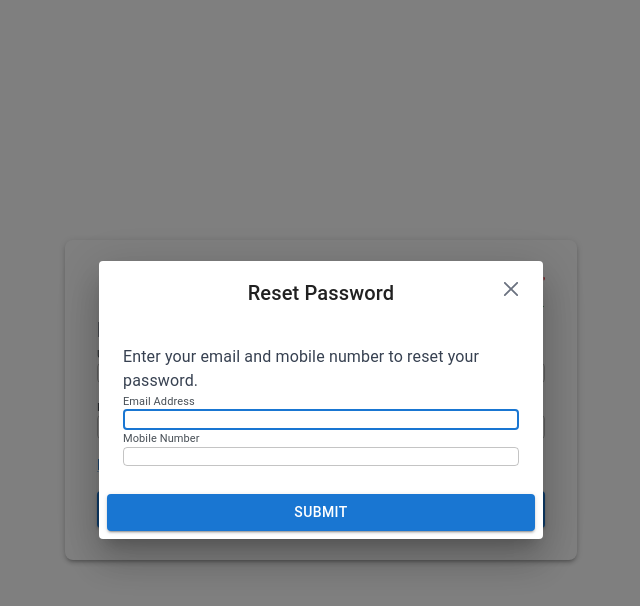
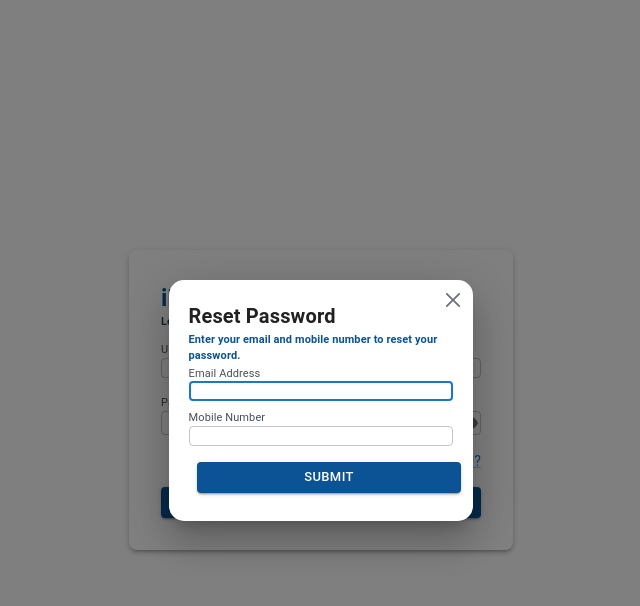
Before and after one commit to Parmanandimarsar/imarsarlims, a React (Create React App) app: page /login in a window 1280 px wide. Both pictures are taken after a click on the link "Forgot password?". Shown: the top 606 px of the page, without its empty margins (319-959 px from the left). Built offline with nearby package versions, Linux system fonts and the light colour scheme.

Commit message:
dragand drop

```diff
--- a/src/App.css
+++ b/src/App.css
@@ -18,9 +18,10 @@
   /* background: linear-gradient(170deg, rgba(41, 109, 152, 1) 10%, rgba(0, 0, 25, 1) 100%) !important */
   background: linear-gradient(
     178deg,
-    rgba(41, 109, 152, 1) 70%,
+    #296d98 70%,
     #fc3752 100%
   ) !important;
+
 }
 input{
   font-size: 10px !important;
@@ -118,9 +119,12 @@ height: 0px !important;
   background-color: navy !important;
 }
 /* field checkbox */
-/* .MuiTypography-root {
+.MuiTypography-root {
+  /* font-size: 11px !important;  */
+}
+.MuiTypography-body1{
   font-size: 11px !important;
-} */
+}
 /* .MuiList-root{
   padding-top: 0px !important;
   padding-bottom: 0px !important;
@@ -263,3 +267,20 @@ padding: 0px !important;
 .MuiTabs-scroller::-webkit-scrollbar-thumb:hover {
   background-color: #555;
 }
+
+
+/* modal /dailogbox */
+.MuiDialogContent-root{
+  padding: 0px 0px !important;
+}
+.MuiDialogTitle-root{
+  padding: 0px 0px !important;
+  /* padding-top: 20px !important; */
+}
+.MuiDialog-paper{
+  border-radius: 15px !important;
+}
+/* custum table */
+.MuiTableCell-root{
+  padding: 0px !important;
+}
--- a/src/Pages/Login/ForgetPassword.js
+++ b/src/Pages/Login/ForgetPassword.js
@@ -41,14 +41,23 @@ const ForgotPassword = ({ open, onClose }) => {
     <Dialog
       open={open}
       onClose={onClose}
-      maxWidth="xs"
-      fullWidth
-      className=" relative "
-    >
-      <div className=" absolute  right-5 top-4  " onClick={onClose}>
+
+      className="ResetPassword relative "
+      sx={{
+        display: "flex",
+        alignItems: "center",
+        justifyContent: "center",
+        "& .MuiDialog-paper": {
+          borderRadius: "10px",
+          padding: "20px",
+          width: "65%",
+          maxWidth: "600px", // Controls max width
+        },
+      }}    >
+      <div className=" absolute  right-2 top-2  " onClick={onClose}>
         <RxCross2 className="text-gray-500 text-2xl" />
       </div>
-      <DialogTitle className="  text-center py-4">Reset Password</DialogTitle>
+      <DialogTitle  sx={{fontWeight:700}}>Reset Password</DialogTitle>
       <Formik
         initialValues={forgotPasswordInitialValues}
         validationSchema={forgotPasswordValidationSchema}
@@ -57,9 +66,13 @@ const ForgotPassword = ({ open, onClose }) => {
         {({ errors, touched, isSubmitting }) => (
           <Form autoComplete="off">
             <DialogContent className="pl-6 pr-6">
-              <Typography variant="body1" className="mb-4 text-gray-700 ">
+              <Typography
+              sx={{ fontWeight: "700" , fontSize:"14px" }}
+              className=" text-[#0b5394]">
                 Enter your email and mobile number to reset your password.
               </Typography>
+
+              <div className="mb-2">
               <FormLabel>Email Address</FormLabel>
               <Field
                 as={TextField}
@@ -78,6 +91,8 @@ const ForgotPassword = ({ open, onClose }) => {
                   touched.forgotPasswordEmail && errors.forgotPasswordEmail
                 }
               />
+              </div>
+              <div className="mb-2">
               <FormLabel>Mobile Number</FormLabel>
               <Field
                 as={TextField}
@@ -95,14 +110,17 @@ const ForgotPassword = ({ open, onClose }) => {
                   touched.forgotPasswordMobile && errors.forgotPasswordMobile
                 }
               />
+              </div>
             </DialogContent>
 
-            <DialogActions className=" p-4">
+            <DialogActions sx={{width:"100%" ,mx:"auto"}}>
               <Button
                 type="submit"
                 color="primary"
                 variant="contained"
-                className="w-full py-2"
+                className="w-full "
+                size="small"
+                sx={{background:"#0b5394" }}
                 disabled={isSubmitting}
               >
                 {isSubmitting ? "Submitting..." : "Submit"}
--- a/src/Pages/Login/index.js
+++ b/src/Pages/Login/index.js
@@ -15,7 +15,7 @@ import * as Yup from "yup";
 import ForgotPassword from "./ForgetPassword";
 import { useNavigate } from "react-router-dom";
 import { Visibility, VisibilityOff } from "@mui/icons-material";
-import img from "../../../src/assets/images/E-Midas Logo.png";
+import img from "../../../src/assets/images/imarsaricon.jpg";
 
 const Login = () => {
   const [open, setOpen] = useState(false);
@@ -25,7 +25,7 @@ const Login = () => {
   const loginValidationSchema = Yup.object().shape({
     email: Yup.string()
       .email("Invalid email format")
-      .required("Email is required"),
+      .required("UserName is required"),
     password: Yup.string()
       .min(6, "Password must be at least 6 characters")
       .required("Password is required"),
@@ -62,7 +62,7 @@ const Login = () => {
   return (
     <Container className="flex items-center justify-center min-h-screen bg-[#ffff]">
       <Box
-        className="w-full max-w-md p-8 bg-white shadow-md rounded-lg"
+        className="w-full max-w-[20rem] p-8 bg-white shadow-md rounded-lg"
         sx={{
           boxShadow: 3,
         }}
@@ -70,22 +70,23 @@ const Login = () => {
         <Box sx={{ display: "flex", justifyContent: "space-between" }}>
           <Box>
             <Typography
-              variant="h4"
+              variant="h5"
               component="h1"
               sx={{ fontWeight: "700" }}
-              className=" text-gray-700"
+              className=" text-[#0b5394]"
             >
-              IMARSARLIMS
+              iMARSAR-LIMS
             </Typography>
             <Typography
-              variant="h6"
+              // variant="h6"
               component="h1"
+              sx={{ fontWeight: "600" }}
               className="mb-6  font-bold text-gray-700"
             >
               Login to your Account
             </Typography>
           </Box>
-          <img src={img} alt="logo" className="w-[90px] h-[50px]" />
+          <img src={img} alt="logo" className="w-[90px] h-[59px]" />
         </Box>
         <Formik
           initialValues={initialValues}
@@ -135,11 +136,11 @@ const Login = () => {
                 />
               </div>
 
-              <div className="flex justify-between items-center mb-4">
+              <div className="flex justify-end items-center mb-4">
                 <Link
                   onClick={handleClickOpen}
                   variant="body2"
-                  className="text-blue-500 hover:underline cursor-pointer"
+                  className="text-[#0b5394] hover:underline cursor-pointer"
                 >
                   Forgot password?
                 </Link>
@@ -150,7 +151,9 @@ const Login = () => {
                 variant="contained"
                 color="primary"
                 fullWidth
-                className="py-2 text-lg font-semibold"
+                size="small"
+                sx={{background:"#0b5394" }}
+                className="py-1 text-lg font-semibold"
                 disabled={isSubmitting}
               >
                 {isSubmitting ? "Logging in..." : "SIGN IN"}
```
Also changed, not shown: src/Components/Form/LabOpration/ManageTestReportOrdering.js (+114 -51 lines), src/assets/images/imarsaricon.jpg (added), src/assets/images/imarsarlogo.jpg (added).
